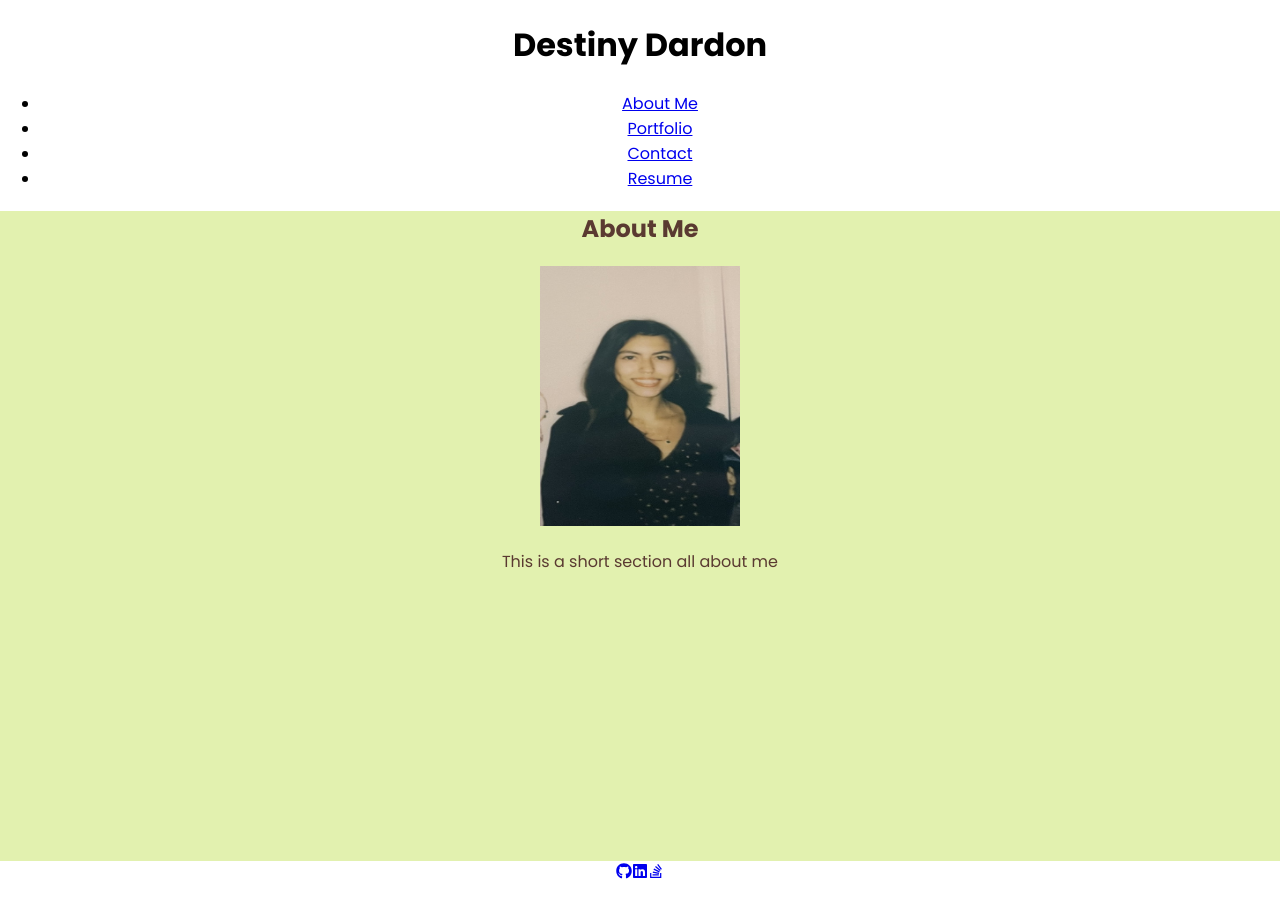
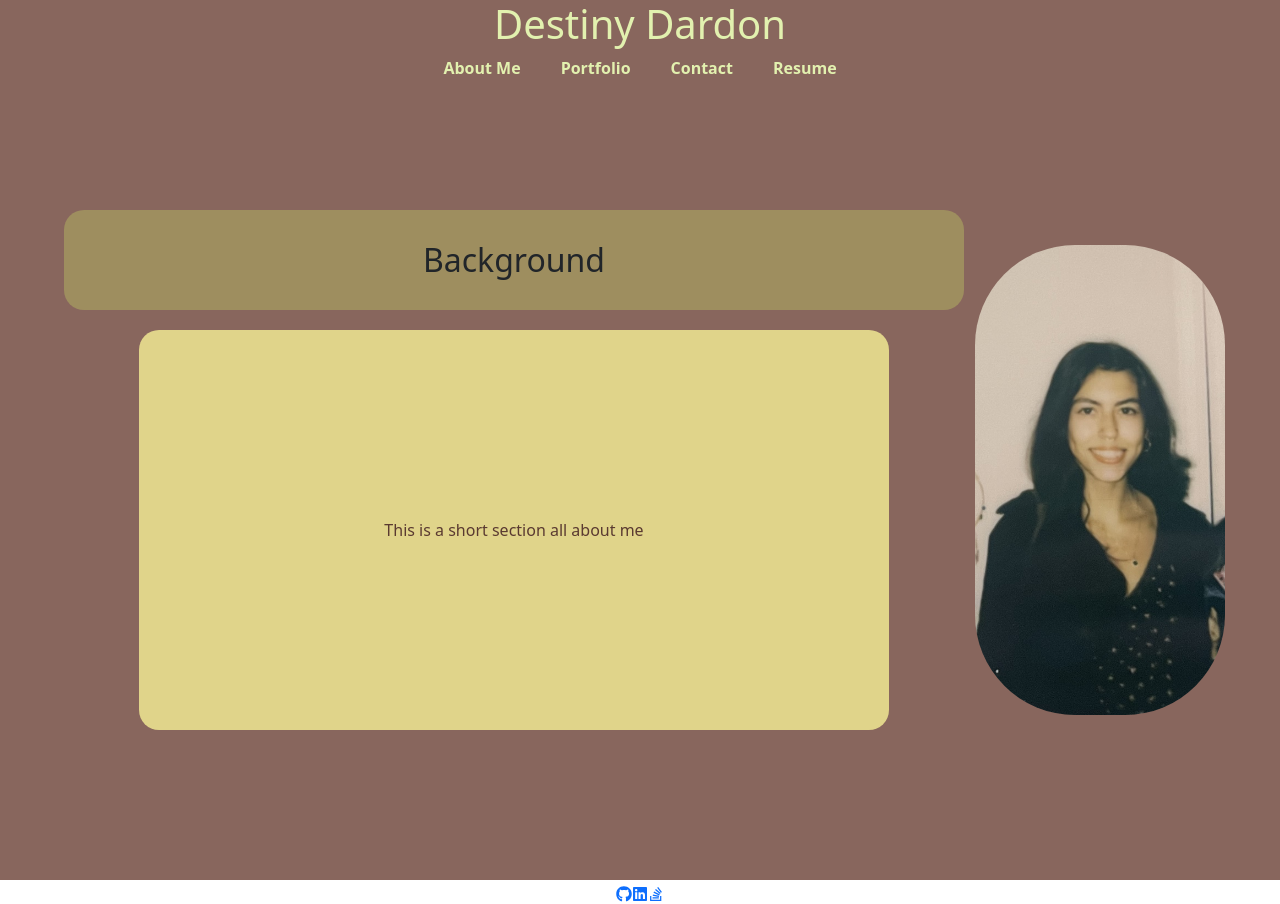
Before and after one commit to destinymarie32601/react-portfolio, a React (Create React App) app: page / in a window 1280 px wide. Built offline with nearby package versions, Linux system fonts and the light colour scheme.

Commit message:
installed bootstrap, still working on the about page

```diff
--- a/package.json
+++ b/package.json
@@ -7,7 +7,9 @@
     "@testing-library/jest-dom": "^5.16.5",
     "@testing-library/react": "^13.4.0",
     "@testing-library/user-event": "^13.5.0",
+    "bootstrap": "^5.3.0",
     "react": "^18.2.0",
+    "react-bootstrap": "^2.8.0",
     "react-dom": "^18.2.0",
     "react-icons": "^4.10.1",
     "react-scripts": "5.0.1",
--- a/src/App.css
+++ b/src/App.css
@@ -1,38 +1,130 @@
-.App {
-  text-align: center;
+:root {
+  --color1: #E2F1AF; /* tea green */
+  --color2: #E3D888; /* flax */
+  --color3: #84714f; /* coyote */
+  --color4: #5A3A31; /* rose ebony */
+  --color5: #31231E; /* bistre */
+  --color6: #BCAA99;
+  --color7: #88665D;
+  --color8: #FFEDDF;
+  --color9: #F2F7F2;
+  --color10: #D4D2D5;
+  --color11: #ABC8C7;
 }
 
-.App-logo {
-  height: 40vmin;
-  pointer-events: none;
+header {
+  background-color: var(--color7);
+  color: var(--color1)
 }
 
-@media (prefers-reduced-motion: no-preference) {
-  .App-logo {
-    animation: App-logo-spin infinite 20s linear;
-  }
+nav ul {
+  list-style:none;
+  padding:0;
+  margin:0;
+}
+nav ul li{
+  display:inline-block;
+}
+nav ul li a{
+  text-decoration: none;
+  color: var(--color1);
+  font-weight: bold;
+  padding:20px;
 }
 
-.App-header {
-  background-color: #282c34;
+.App {
+  display: flex;
   min-height: 100vh;
+  flex-direction: column;
+  text-align: center;
+
+}
+ .about {
+  position: relative;
+  background-color: var(--color7);
+  height:100vh;
   display: flex;
+  align-items: center;
+  justify-content: center;
+  overflow:hidden;
+ }
+ .profile-container{
+  display:flex;
+  max-width:90%;
+ }
+
+ .profile-left{
+  display:flex;
   flex-direction: column;
   align-items: center;
+  margin-right:20px;
+ }
+ .profile-right{
+  display:flex;
+  align-items:center;
+ }
+.profile-title{
+  display: flex;
+  justify-content:center;
+  align-items: center;
+}
+.profile-content{
+  display:flex;
   justify-content: center;
-  font-size: calc(10px + 2vmin);
-  color: white;
+  align-items: center;
+  padding:20px;
+}
+.profile-content p{
+  display: flex;
+  justify-content: center;
+  align-items:center;
+  background-color: var(--color3);
+  border-radius: 20px;
+  font-weight: normal;
+  height: 400px;
+  width: 750px;
+  margin:0;
+  padding:20px;
+  animation: background-color-animation 10s infinite;
+}
+.profile-title h2{
+  display: flex;
+  justify-content: center;
+  align-items:center;
+  background-color: var(--color3);
+  border-radius: 20px;
+  font-weight: normal;
+  height: 100px;
+  width: 900px;
+  margin:0;
+  padding:20px;
+  animation: background-color-animation 5s infinite;
+}
+.profile-image {
+  display: flex;
+  justify-content: flex-end;
+  padding: 20px;
+  max-width: 90%;
+
+}
+.profile-image img{
+  width: 250px;
+  height: 470px;
+  border-radius: 100px;
 }
 
 .App-link {
   color: #61dafb;
 }
 
-@keyframes App-logo-spin {
-  from {
-    transform: rotate(0deg);
+@keyframes background-color-animation {
+  0% {
+    background-color: var(--color3);
   }
-  to {
-    transform: rotate(360deg);
+  50% {
+    background-color: var(--color2);
+  }
+  100% {
+    background-color: var(--color6);
   }
 }
--- a/src/App.js
+++ b/src/App.js
@@ -4,6 +4,7 @@ import Footer from './components/Footer';
 import Portfolio from './components/Portfolio';
 import About from './components/About';
 import Contact from './components/Contact';
+import 'bootstrap/dist/css/bootstrap.min.css';
 //import About from './components/About';
 //import Contact from './components/Contact';
 import Resume from './components/Resume';
--- a/src/components/About.js
+++ b/src/components/About.js
@@ -1,31 +1,32 @@
 import React from 'react';
-import {useSpring, animated} from 'react-spring';
-import {color1, color2, color4} from './colors';
+import { useSpring, animated } from 'react-spring';
+import { color1, color2, color4 } from './colors';
 import profilePicture from './images/portfolio-picture.PNG';
 
 function About() {
-    const aboutStyle = {
-        backgroundColor: color1,
-        color: color4,
-        height:650
+
+    const descrStyle = {
+        color: color4
     };
-    const imgStyle = {
-        width: '200px',
-        height:'260px'
-    };
-    const animationProps = useSpring({
-        to: { opacity:1, transform:'translateY(0) rotateY(0deg)'},
-        from: { opacity:0, transform:'translateY(100px) rotateY(180deg)'},
-        config:{duration:500}
-    });
-    return(
-        <section className ="about" style={aboutStyle}>
-            <h2>About Me</h2>
-            <div className="profile">
-                <animated.img src= {profilePicture} alt = "Profile" style={{...imgStyle, ...animationProps}}/>
-                <p>
-                    This is a short section all about me
-                </p>
+
+    return (
+        <section className="about" >
+            <div className="profile-container">
+                <div className="profile-left">
+                    <div className="profile-title">
+                        <h2>Background</h2>
+                    </div>
+                    <div className="profile-content">
+                        <p style={descrStyle}>
+                            This is a short section all about me
+                        </p>
+                    </div>
+                </div>
+                <div className="profile-right">
+                    <div className="profile-image">
+                        <img src={profilePicture} alt="Profile" />
+                    </div>
+                </div>
             </div>
         </section>
     );
--- a/src/index.css
+++ b/src/index.css
@@ -2,7 +2,7 @@
 
 body {
   margin: 0;
-  font-family: 'Poppins', sans-serif;
+  font-family: 'Poppins';
   -webkit-font-smoothing: antialiased;
   -moz-osx-font-smoothing: grayscale;
 }
```
Also changed, not shown: 1 other file (tests, documents, lock files or other folders).
